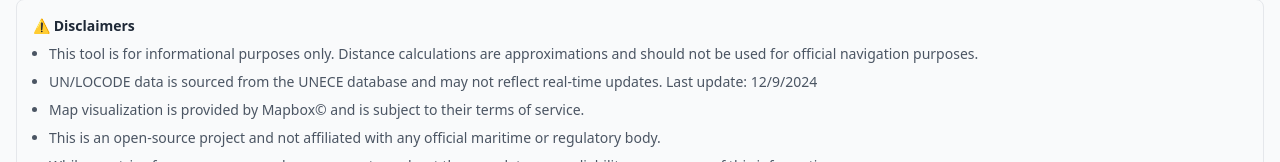
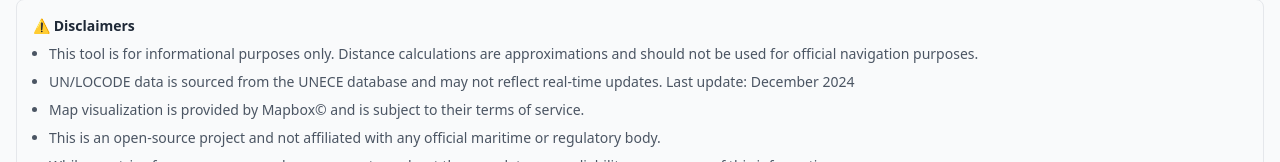
Before and after one commit to sahaib/Port-Code-Utility, a React (Vite) app: page / in a window 1280 px wide. Shown: the part 357-519 px from the top of the page. Built offline with nearby package versions, Linux system fonts and the light colour scheme.

Commit message:
updated date formats

```diff
--- a/package.json
+++ b/package.json
@@ -4,7 +4,7 @@
   "version": "0.0.0",
   "type": "module",
 "scripts": {
-    "dev": "vite",
+    "dev": "vite --port 3001",
     "build:worker": "esbuild api/proxy.ts --bundle --format=esm --platform=browser --outfile=dist/proxy.js",
     "build:web": "vite build",
     "build": "npm run build:web && npm run build:worker",
--- a/src/components/Disclaimer.tsx
+++ b/src/components/Disclaimer.tsx
@@ -1,4 +1,5 @@
 import React from 'react';
+import { formatLastUpdateDate } from '../utils/dateUtils';
 
 export const Disclaimer: React.FC = () => {
   return (
@@ -9,7 +10,7 @@ export const Disclaimer: React.FC = () => {
           This tool is for informational purposes only. Distance calculations are approximations and should not be used for official navigation purposes.
         </li>
         <li>
-          UN/LOCODE data is sourced from the UNECE database and may not reflect real-time updates. Last update: {new Date().toLocaleDateString()}
+          UN/LOCODE data is sourced from the UNECE database and may not reflect real-time updates. Last update: {formatLastUpdateDate(new Date())}
         </li>
         <li>
           Map visualization is provided by Mapbox© and is subject to their terms of service.
--- a/src/components/PortCard.tsx
+++ b/src/components/PortCard.tsx
@@ -3,6 +3,7 @@ import { Anchor, MapPin, Calendar, Info, Plane, Ship, Train, Truck, Package, Glo
 import { STATUS_CODES, FUNCTION_DESCRIPTIONS } from '../config/locodeConstants';
 import { PortData } from '../types/port';
 import { getCountryInfo } from '../utils/countryUtils';
+import { parseUnlocodeDateFormat } from '../utils/dateUtils';
 
 interface PortCardProps {
   port: PortData;
@@ -129,10 +130,14 @@ export const PortCard: React.FC<PortCardProps> = ({ port }) => {
           </div>
         )}
 
-        <div className="flex items-center text-gray-600">
-          <Calendar size={18} className="mr-2" />
-          <span>Last updated: {port.date || 'Not available'}</span>
-        </div>
+        {port.date && (
+          <div className="flex items-center gap-2 mt-2">
+            <Calendar size={16} className="text-gray-500" />
+            <span className="text-sm text-gray-600">
+              Last updated: {parseUnlocodeDateFormat(port.date)}
+            </span>
+          </div>
+        )}
 
         {port.remarks && (
           <div className="flex items-start text-gray-600">
--- /dev/null
+++ b/src/utils/dateUtils.ts
@@ -0,0 +1,32 @@
+export const parseUnlocodeDateFormat = (dateString: string): string => {
+  if (!dateString || dateString.length !== 4) {
+    return 'Date not available';
+  }
+
+  try {
+    const year = parseInt(dateString.substring(0, 2));
+    const month = parseInt(dateString.substring(2));
+
+    // Convert 2-digit year to full year
+    const fullYear = year >= 50 ? 1900 + year : 2000 + year;
+
+    // Create date object and format
+    const date = new Date(fullYear, month - 1);
+
+    // Format as Month Year
+    return date.toLocaleDateString('en-US', {
+      month: 'long',
+      year: 'numeric'
+    });
+  } catch (error) {
+    return 'Invalid date';
+  }
+};
+
+// Helper function to format the last update date
+export const formatLastUpdateDate = (date: Date): string => {
+  return date.toLocaleDateString('en-US', {
+    month: 'long',
+    year: 'numeric'
+  });
+};
--- a/vite.config.ts
+++ b/vite.config.ts
@@ -7,4 +7,11 @@ export default defineConfig({
   optimizeDeps: {
     exclude: ['lucide-react'],
   },
+  server: {
+    port: 3001,
+    host: true,
+    hmr: {
+      clientPort: 3001
+    }
+  }
 });
```
